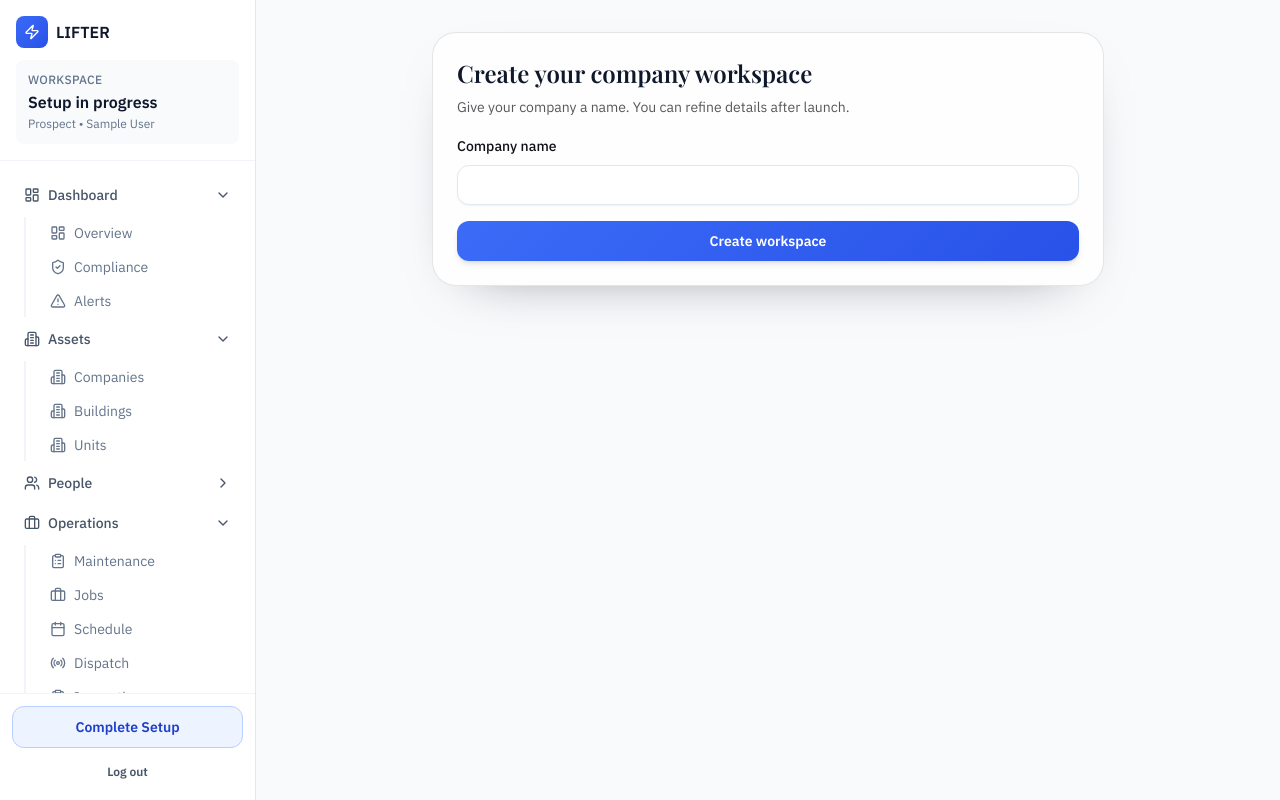
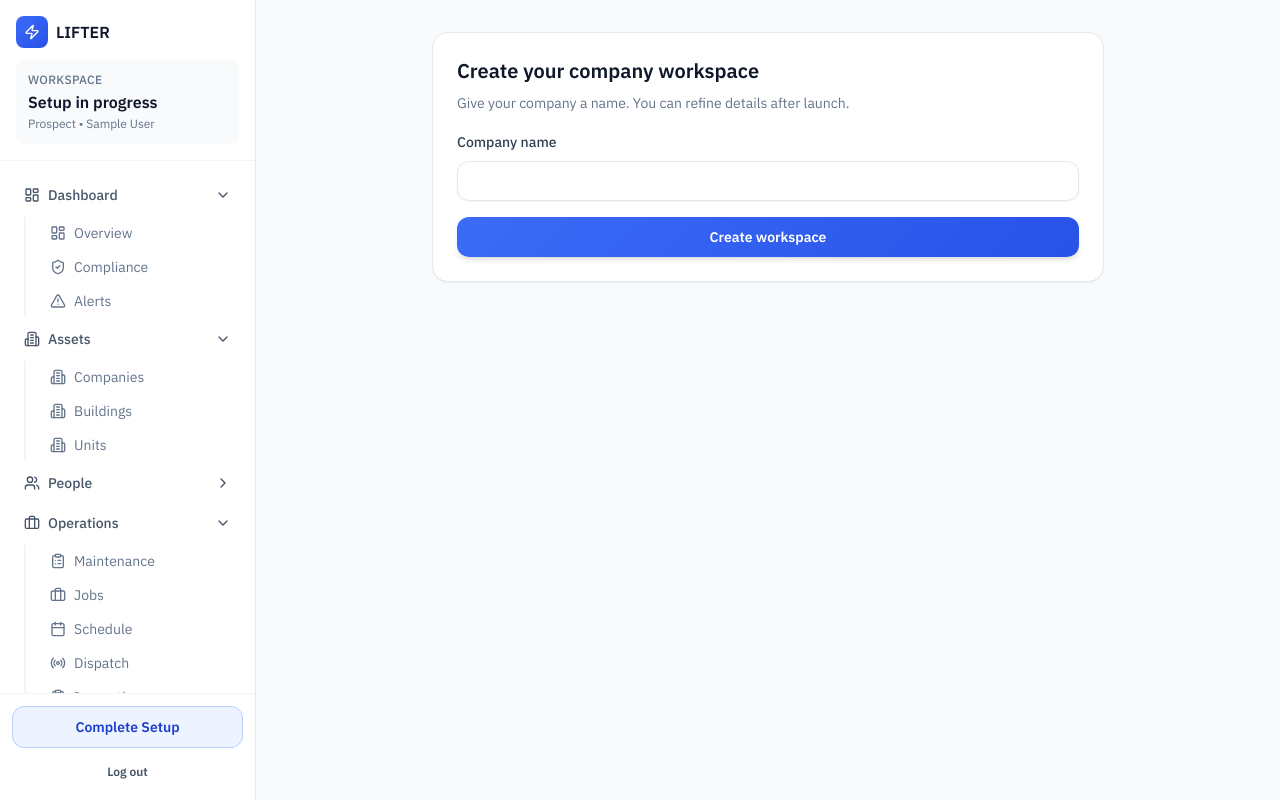
Before and after one commit to amartinez988/LifterByHans, a Next.js app: page /onboarding in a window 1280 px wide. Built offline with nearby package versions, Linux system fonts and the light colour scheme; no server answers; the database is empty; sample sign-in values are in the browser's storage.

Commit message:
Update Label and Card components with consistent styling

```diff
--- a/components/ui/card.tsx
+++ b/components/ui/card.tsx
@@ -7,7 +7,7 @@ const Card = React.forwardRef<HTMLDivElement, React.HTMLAttributes<HTMLDivElemen
     <div
       ref={ref}
       className={cn(
-        "rounded-3xl border border-ink/10 bg-white/80 p-6 shadow-soft backdrop-blur",
+        "rounded-2xl border border-slate-200 bg-white p-6 shadow-sm",
         className
       )}
       {...props}
@@ -28,7 +28,7 @@ const CardTitle = React.forwardRef<
   HTMLHeadingElement,
   React.HTMLAttributes<HTMLHeadingElement>
 >(({ className, ...props }, ref) => (
-  <h2 ref={ref} className={cn("text-2xl font-display", className)} {...props} />
+  <h2 ref={ref} className={cn("text-xl font-semibold text-slate-900", className)} {...props} />
 ));
 CardTitle.displayName = "CardTitle";
 
@@ -36,7 +36,7 @@ const CardDescription = React.forwardRef<
   HTMLParagraphElement,
   React.HTMLAttributes<HTMLParagraphElement>
 >(({ className, ...props }, ref) => (
-  <p ref={ref} className={cn("text-sm text-ink/70", className)} {...props} />
+  <p ref={ref} className={cn("text-sm text-slate-500", className)} {...props} />
 ));
 CardDescription.displayName = "CardDescription";
 
--- a/components/ui/label.tsx
+++ b/components/ui/label.tsx
@@ -9,7 +9,7 @@ const Label = React.forwardRef<
 >(({ className, ...props }, ref) => (
   <LabelPrimitive.Root
     ref={ref}
-    className={cn("text-sm font-medium text-ink", className)}
+    className={cn("text-sm font-medium text-slate-700", className)}
     {...props}
   />
 ));
```
